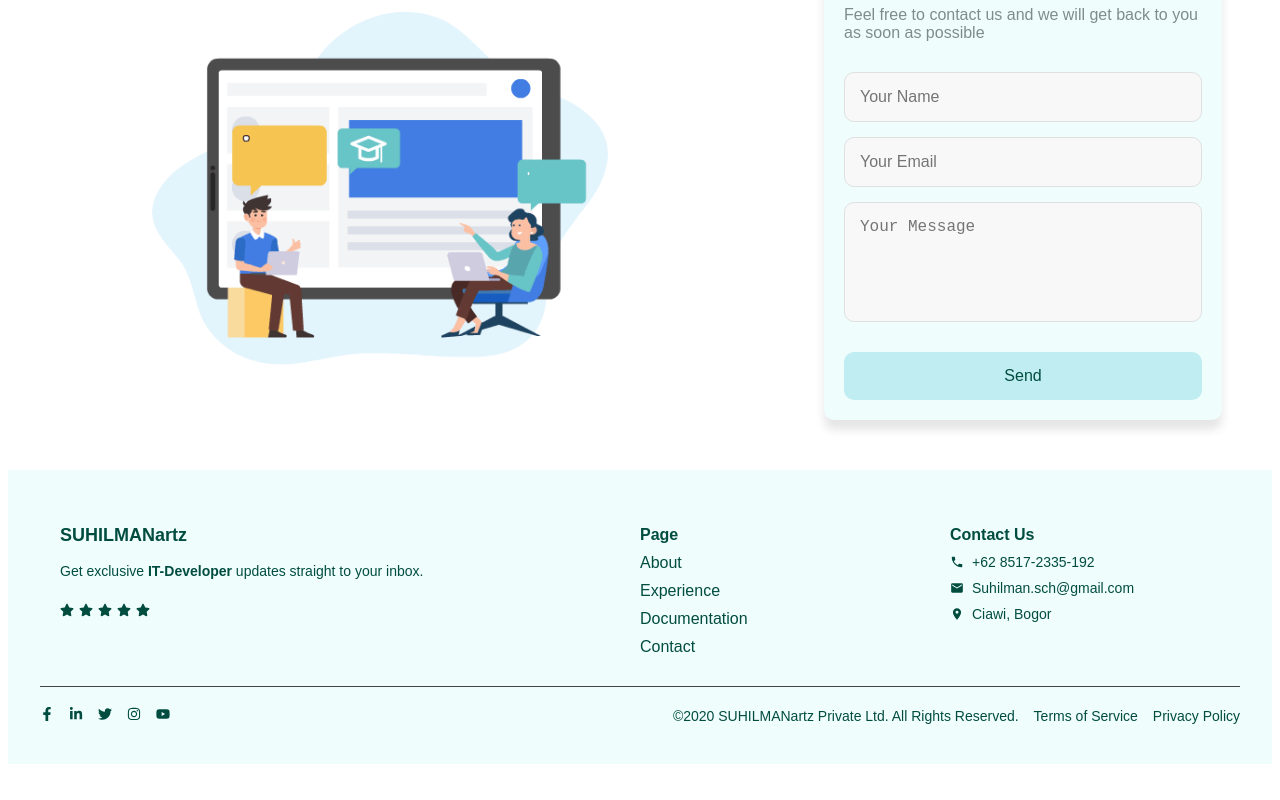
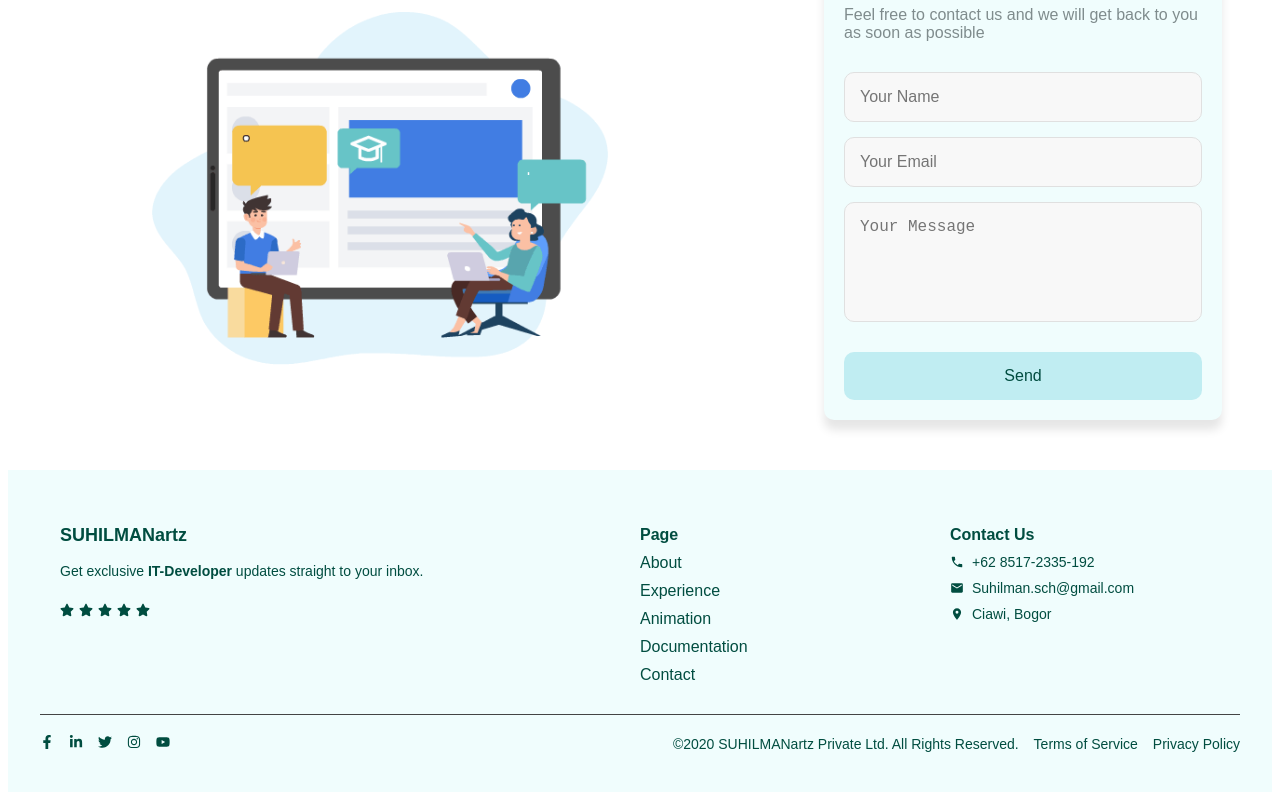
Before and after one commit to Suhilman/SUHILMANartz, a React (Create React App) app: page / in a window 1280 px wide. Shown: the part 4183-4983 px from the top of the page. Before the commit the page ends 4955 px from the top, so only its background shows below. Built offline with nearby package versions, Linux system fonts and the light colour scheme; no server answers.

Commit message:
Update Footer.js

```diff
--- a/src/components/Footer.js
+++ b/src/components/Footer.js
@@ -49,6 +49,11 @@ const Footer = () => {
                         <ListItem>
                             <NavLink to="experience" smooth={true} duration={500}>
                                 Experience
+                            </NavLink>
+                        </ListItem>
+                        <ListItem>
+                            <NavLink to="animation" smooth={true} duration={500}>
+                                Animation
                             </NavLink>
                         </ListItem>
                         <ListItem>
```
